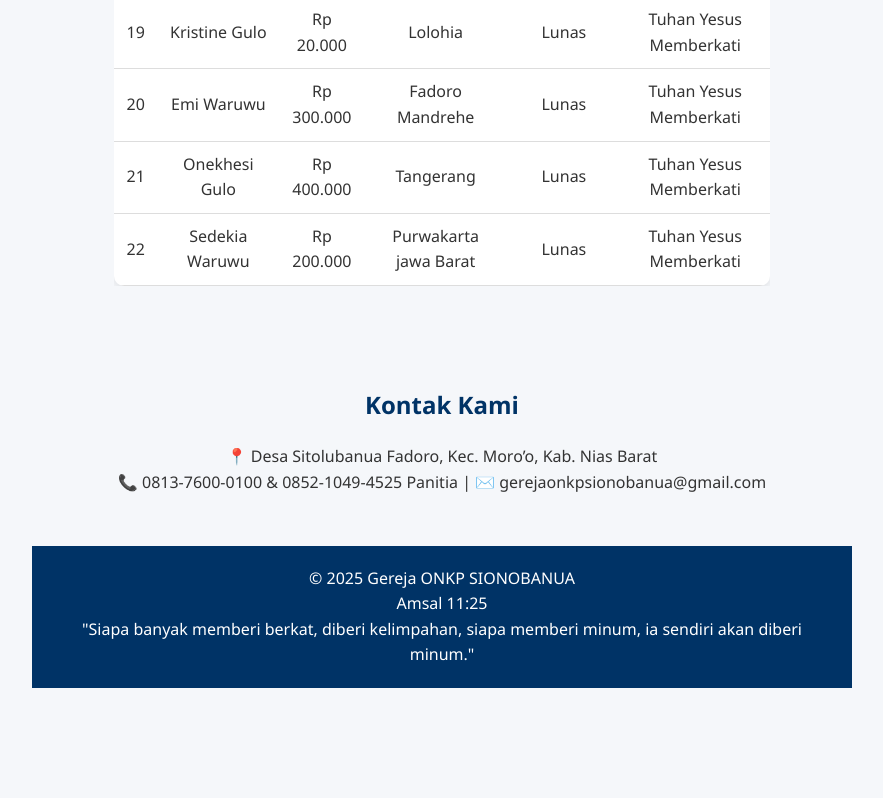
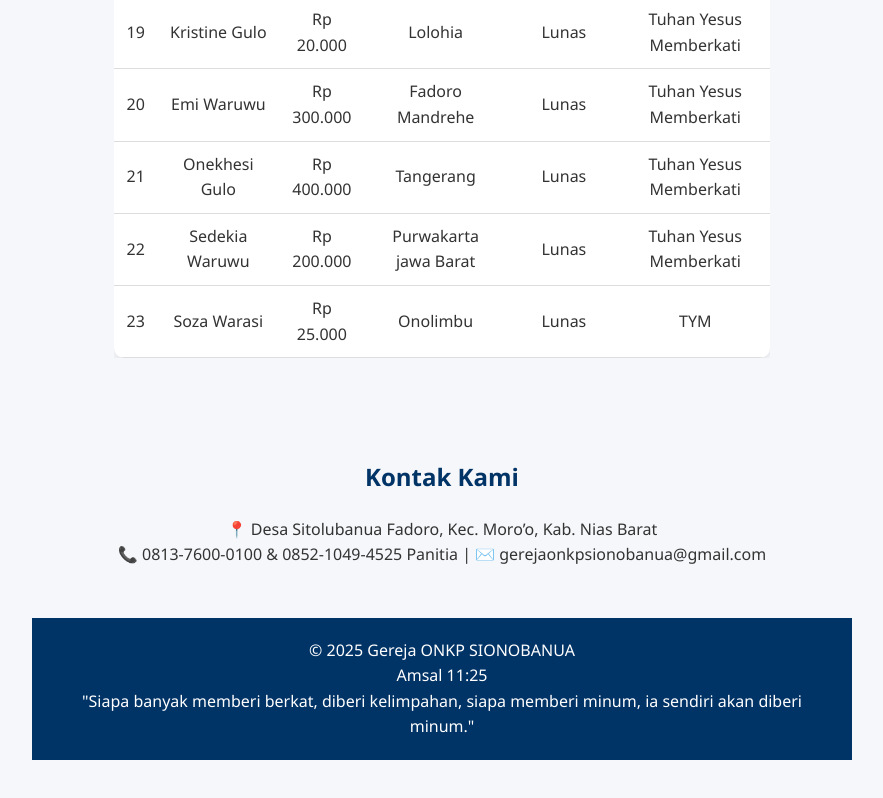
Before and after one commit to martanelis/websitemultimediaonkpsionobanua89, a plain HTML site: page index.html in a window 1280 px wide. Shown: the part 4144-4942 px from the top of the page, without its empty margins (198-1081 px from the left). Drawn offline with Linux system fonts and the light colour scheme.

Commit message:
Update index.html

```diff
--- a/index.html
+++ b/index.html
@@ -397,6 +397,14 @@ padding:12px 15px;font-size:18px;cursor:pointer}
           <td>Lunas</td>
 		  <td>Tuhan Yesus Memberkati</td>
         </tr>
+		   <tr>
+          <td>23</td>
+          <td>Soza Warasi</td>
+          <td>Rp 25.000</td>
+		  <td>Onolimbu</td>
+          <td>Lunas</td>
+		  <td>TYM</td>
+        </tr>
       </tbody>
     </table>
   </div>
```
